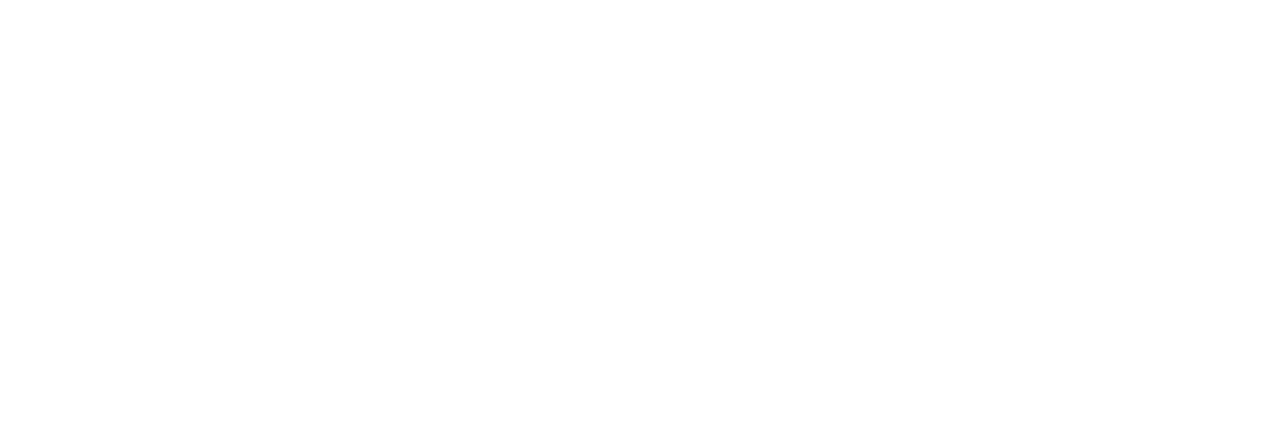
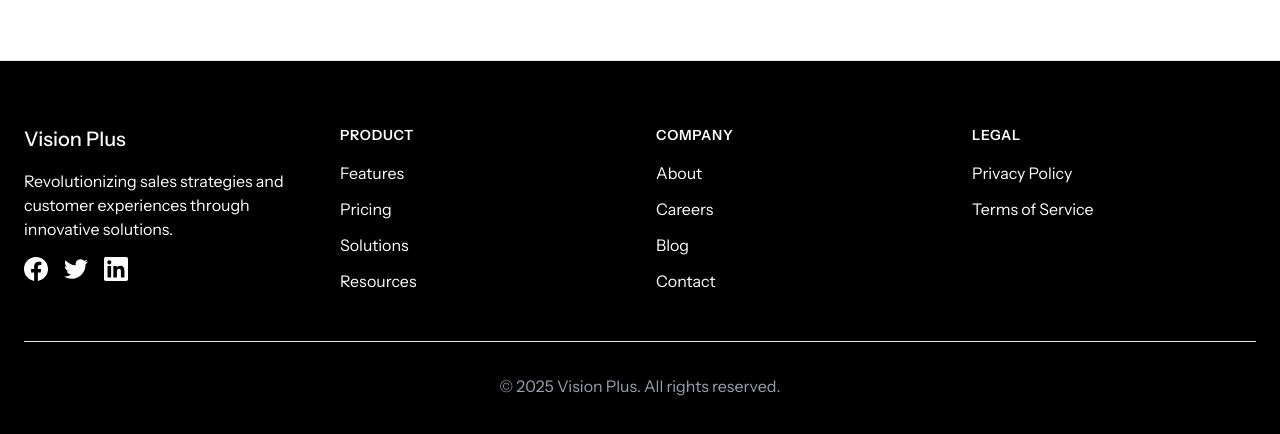
Before and after one commit to ashishmohapatra240/vision-plus, a Next.js app: page / in a window 1280 px wide. Shown: the part 4580-5014 px from the top of the page. Before the commit the page ends 4800 px from the top, so only its background shows below. Built offline with nearby package versions, Linux system fonts and the light colour scheme.

Commit message:
feat: add Footer and Navbar components

```diff
--- a/app/layout.tsx
+++ b/app/layout.tsx
@@ -1,6 +1,8 @@
 import type { Metadata } from "next";
 import { Instrument_Sans } from "next/font/google";
 import "./globals.css";
+import { Footer } from "@/components/footer";
+// import { Navbar } from "@/components/navbar";
 
 const instrumentsSans = Instrument_Sans({
   variable: "--font-instruments-sans",
@@ -22,7 +24,9 @@
       <body
         className={`${instrumentsSans.variable} antialiased`}
       >
+        {/* <Navbar /> */}
         {children}
+        <Footer />
       </body>
     </html>
   );
--- /dev/null
+++ b/components/footer.tsx
@@ -0,0 +1,131 @@
+import Link from "next/link";
+
+const footerLinks = {
+  product: [
+    { label: "Features", href: "#" },
+    { label: "Pricing", href: "#" },
+    { label: "Solutions", href: "#" },
+    { label: "Resources", href: "#" },
+  ],
+  company: [
+    { label: "About", href: "#" },
+    { label: "Careers", href: "#" },
+    { label: "Blog", href: "#" },
+    { label: "Contact", href: "#" },
+  ],
+  legal: [
+    { label: "Privacy Policy", href: "#" },
+    { label: "Terms of Service", href: "#" },
+  ],
+};
+
+export function Footer() {
+  return (
+    <footer className="bg-black border-t border-gray-200 text-white">
+      <div className="container px-4 md:px-6 py-16 max-w-7xl mx-auto">
+        <div className="grid grid-cols-1 md:grid-cols-4 gap-8">
+          {/* Brand Column */}
+          <div className="space-y-4">
+            <h2 className="text-xl font-medium">Vision Plus</h2>
+            <p className="max-w-xs">
+              Revolutionizing sales strategies and customer experiences through
+              innovative solutions.
+            </p>
+            <div className="flex space-x-4">
+              <Link href="#" className="">
+                <svg
+                  className="h-6 w-6"
+                  fill="currentColor"
+                  viewBox="0 0 24 24"
+                >
+                  <path d="M24 12.073c0-6.627-5.373-12-12-12s-12 5.373-12 12c0 5.99 4.388 10.954 10.125 11.854v-8.385H7.078v-3.47h3.047V9.43c0-3.007 1.792-4.669 4.533-4.669 1.312 0 2.686.235 2.686.235v2.953H15.83c-1.491 0-1.956.925-1.956 1.874v2.25h3.328l-.532 3.47h-2.796v8.385C19.612 23.027 24 18.062 24 12.073z" />
+                </svg>
+              </Link>
+              <Link href="#" className="">
+                <svg
+                  className="h-6 w-6"
+                  fill="currentColor"
+                  viewBox="0 0 24 24"
+                >
+                  <path d="M23.953 4.57a10 10 0 01-2.825.775 4.958 4.958 0 002.163-2.723c-.951.555-2.005.959-3.127 1.184a4.92 4.92 0 00-8.384 4.482C7.69 8.095 4.067 6.13 1.64 3.162a4.822 4.822 0 00-.666 2.475c0 1.71.87 3.213 2.188 4.096a4.904 4.904 0 01-2.228-.616v.06a4.923 4.923 0 003.946 4.827 4.996 4.996 0 01-2.212.085 4.936 4.936 0 004.604 3.417 9.867 9.867 0 01-6.102 2.105c-.39 0-.779-.023-1.17-.067a13.995 13.995 0 007.557 2.209c9.053 0 13.998-7.496 13.998-13.985 0-.21 0-.42-.015-.63A9.935 9.935 0 0024 4.59z" />
+                </svg>
+              </Link>
+              <Link href="#" className="">
+                <svg
+                  className="h-6 w-6"
+                  fill="currentColor"
+                  viewBox="0 0 24 24"
+                >
+                  <path d="M20.447 20.452h-3.554v-5.569c0-1.328-.027-3.037-1.852-3.037-1.853 0-2.136 1.445-2.136 2.939v5.667H9.351V9h3.414v1.561h.046c.477-.9 1.637-1.85 3.37-1.85 3.601 0 4.267 2.37 4.267 5.455v6.286zM5.337 7.433c-1.144 0-2.063-.926-2.063-2.065 0-1.138.92-2.063 2.063-2.063 1.14 0 2.064.925 2.064 2.063 0 1.139-.925 2.065-2.064 2.065zm1.782 13.019H3.555V9h3.564v11.452zM22.225 0H1.771C.792 0 0 .774 0 1.729v20.542C0 23.227.792 24 1.771 24h20.451C23.2 24 24 23.227 24 22.271V1.729C24 .774 23.2 0 22.222 0h.003z" />
+                </svg>
+              </Link>
+            </div>
+          </div>
+
+          {/* Product Links */}
+          <div>
+            <h3 className="text-sm font-semibold uppercase tracking-wider">
+              Product
+            </h3>
+            <ul className="mt-4 space-y-3">
+              {footerLinks.product.map((link) => (
+                <li key={link.label}>
+                  <Link
+                    href={link.href}
+                    className="text-base"
+                  >
+                    {link.label}
+                  </Link>
+                </li>
+              ))}
+            </ul>
+          </div>
+
+          {/* Company Links */}
+          <div>
+            <h3 className="text-sm font-semibold uppercase tracking-wider">
+              Company
+            </h3>
+            <ul className="mt-4 space-y-3">
+              {footerLinks.company.map((link) => (
+                <li key={link.label}>
+                  <Link
+                    href={link.href}
+                    className="text-base"
+                  >
+                    {link.label}
+                  </Link>
+                </li>
+              ))}
+            </ul>
+          </div>
+
+          {/* Legal Links */}
+          <div>
+              <h3 className="text-sm font-semibold uppercase tracking-wider">
+              Legal
+            </h3>
+            <ul className="mt-4 space-y-3">
+              {footerLinks.legal.map((link) => (
+                <li key={link.label}>
+                  <Link
+                    href={link.href}
+                    className="text-base"
+                  >
+                    {link.label}
+                  </Link>
+                </li>
+              ))}
+            </ul>
+          </div>
+        </div>
+
+        <div className="mt-12 pt-8 border-t border-gray-200">
+          <p className="text-base text-gray-400 text-center">
+            © {new Date().getFullYear()} Vision Plus. All rights reserved.
+          </p>
+        </div>
+      </div>
+    </footer>
+  );
+}
--- /dev/null
+++ b/components/navbar.tsx
@@ -0,0 +1,122 @@
+"use client";
+import { useState } from "react";
+import Link from "next/link";
+import { Button } from "@/components/ui/button";
+import Image from "next/image";
+
+export function Navbar() {
+  const [isMenuOpen, setIsMenuOpen] = useState(false);
+
+  return (
+    <nav className="fixed top-0 left-0 right-0 z-50 bg-white/40 backdrop-blur-sm border-b border-white/10">
+      <div className="max-w-7xl mx-auto px-4 sm:px-6 lg:px-8">
+        <div className="flex items-center justify-between h-16">
+          {/* Logo */}
+          <div className="flex-shrink-0">
+            <Link href="/" className="text-white font-medium text-xl">
+              <Image
+                src="/images/logo.png"
+                alt="Vision Plus"
+                width={100}
+                height={100}
+              />
+            </Link>
+          </div>
+
+          {/* Desktop Navigation */}
+          <div className="hidden md:flex items-center gap-8">
+            <Link
+              href="/"
+              className="text-white/80 hover:text-white transition"
+            >
+              Home
+            </Link>
+            <Link
+              href="/services"
+              className="text-white/80 hover:text-white transition"
+            >
+              Services
+            </Link>
+            <Link
+              href="/about"
+              className="text-white/80 hover:text-white transition"
+            >
+              About
+            </Link>
+            <Button size="sm">Book a Meeting</Button>
+          </div>
+
+          {/* Mobile menu button */}
+          <div className="md:hidden">
+            <button
+              type="button"
+              className="text-white p-2"
+              onClick={() => setIsMenuOpen(!isMenuOpen)}
+            >
+              {isMenuOpen ? (
+                <svg
+                  className="h-6 w-6"
+                  fill="none"
+                  viewBox="0 0 24 24"
+                  stroke="currentColor"
+                >
+                  <path
+                    strokeLinecap="round"
+                    strokeLinejoin="round"
+                    strokeWidth={2}
+                    d="M6 18L18 6M6 6l12 12"
+                  />
+                </svg>
+              ) : (
+                <svg
+                  className="h-6 w-6"
+                  fill="none"
+                  viewBox="0 0 24 24"
+                  stroke="currentColor"
+                >
+                  <path
+                    strokeLinecap="round"
+                    strokeLinejoin="round"
+                    strokeWidth={2}
+                    d="M4 6h16M4 12h16M4 18h16"
+                  />
+                </svg>
+              )}
+            </button>
+          </div>
+        </div>
+
+        {/* Mobile Navigation */}
+        {isMenuOpen && (
+          <div className="md:hidden">
+            <div className="px-2 pt-2 pb-3 space-y-1">
+              <Link
+                href="/"
+                className="block px-3 py-2 text-white/80 hover:text-white transition"
+              >
+                Home
+              </Link>
+              <Link
+                href="/services"
+                className="block px-3 py-2 text-white/80 hover:text-white transition"
+              >
+                Services
+              </Link>
+              <Link
+                href="/about"
+                className="block px-3 py-2 text-white/80 hover:text-white transition"
+              >
+                About
+              </Link>
+              <div className="px-3 py-2">
+                <Button size="sm" className="w-full">
+                  Book a Meeting
+                </Button>
+              </div>
+            </div>
+          </div>
+        )}
+      </div>
+    </nav>
+  );
+}
```
Also changed, not shown: public/images/logo.png (added).
